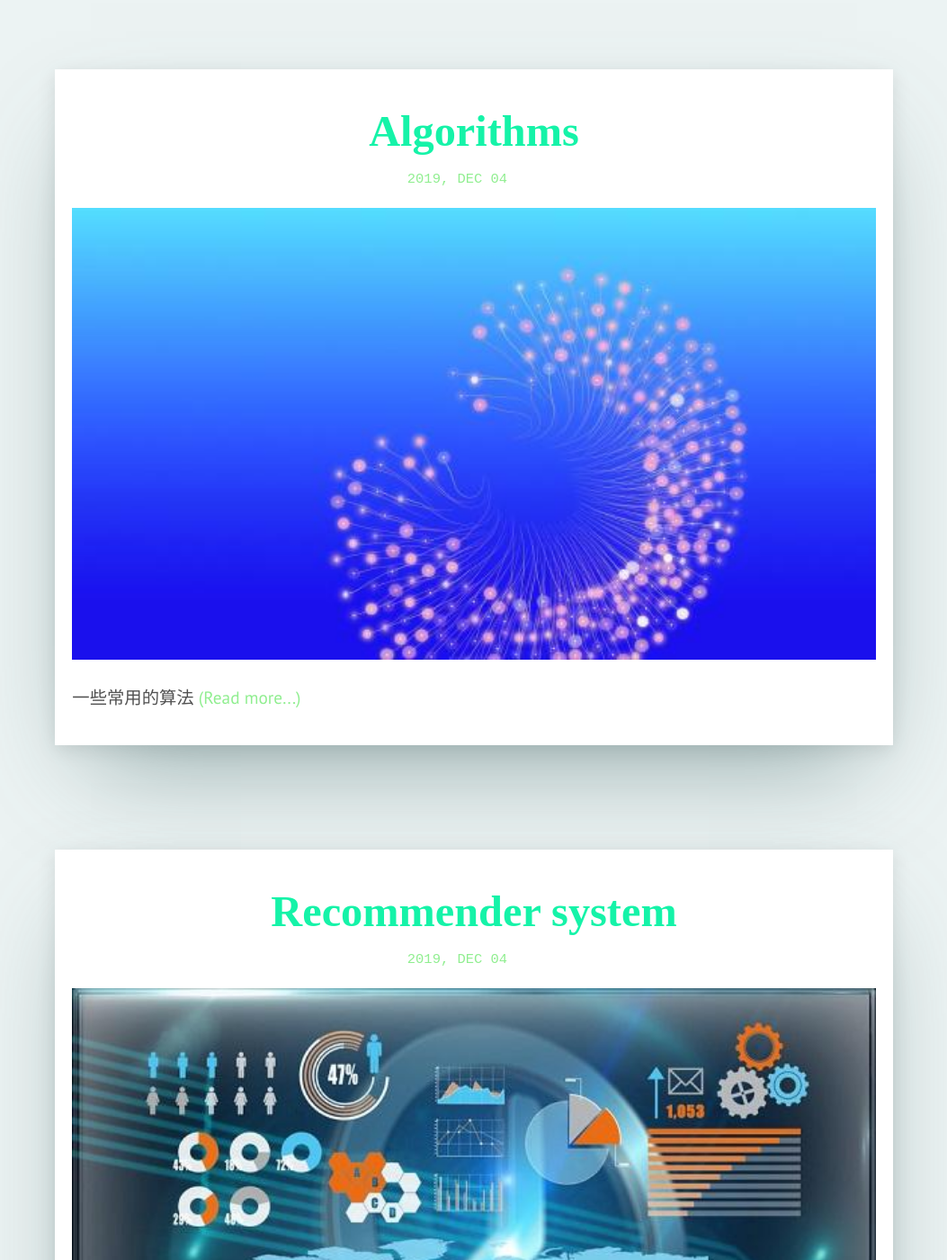
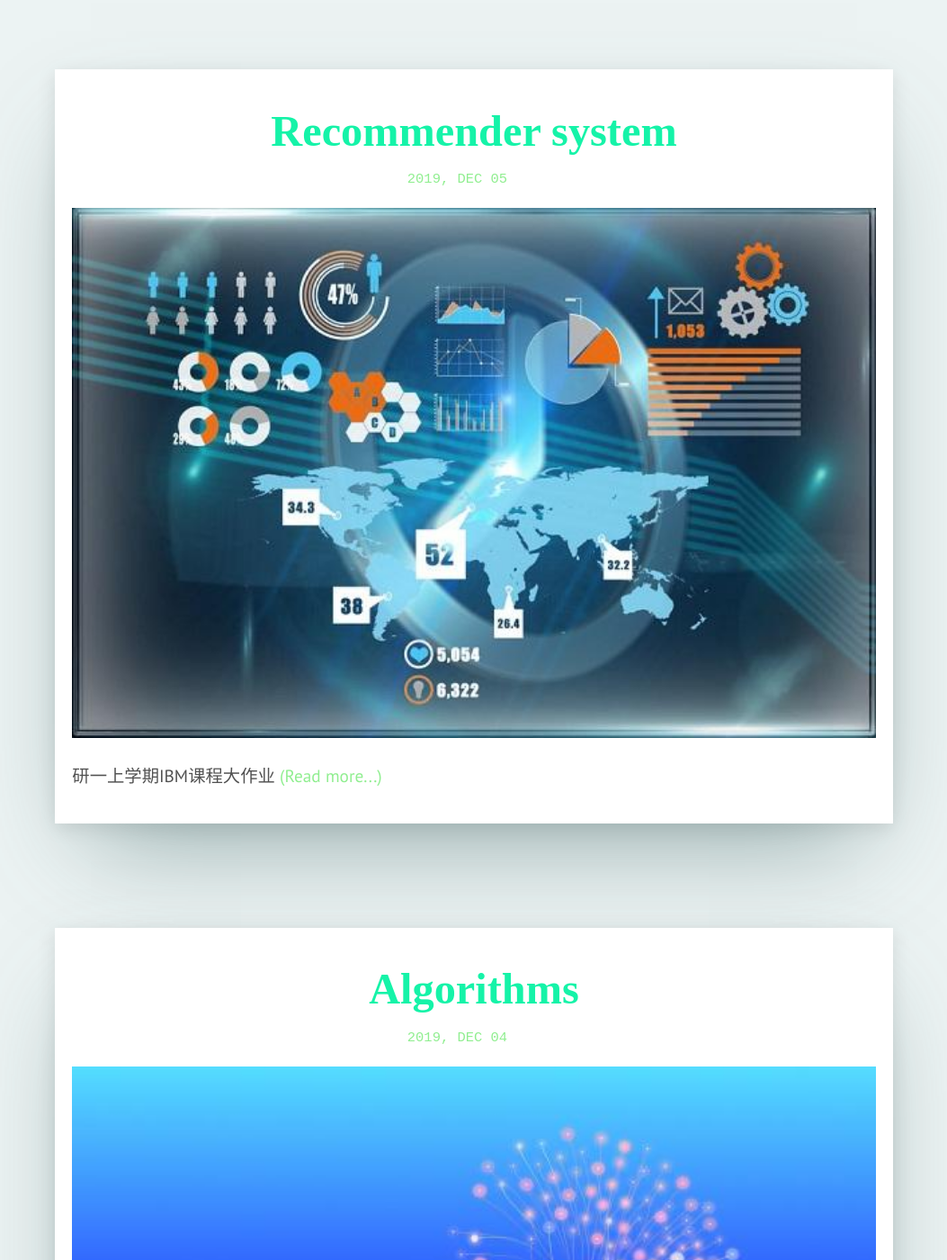
Before and after one commit to hu-xiaokang/blog, a Jekyll site: the page built from index.html, in a window 1280 px wide and 1400 px high. Shown: the whole window at 90% size, without its empty margins (113-1166 px from the left). Built offline with Jekyll 4.4.1, drawn with Linux system fonts in a browser that asks for light colours; some web fonts are replaced; the list of posts is cut into pages by our own code.

Commit message:
修改了时间

```diff
--- a/_posts/2019-11-28-a-test.markdown
+++ b/_posts/2019-11-28-a-test.markdown
@@ -1,7 +1,7 @@
 ---
 layout: post
 title:  "A test"
-date:  2019-11-28 19:02:00
+date:  2019-11-28 19:02:00 +0800
 img:  1/main.jpg
 description:  搭建完github page，测试一下
 ---
--- a/_posts/2019-11-29-Course-outline.markdown
+++ b/_posts/2019-11-29-Course-outline.markdown
@@ -1,7 +1,7 @@
 ---
 layout: post
 title:  "Course outline"
-date:  2019-11-29 19:53:00
+date:  2019-11-29 19:53:00 +0800
 img:  2/main.jpg
 description:  对学习课程的整理，梳理自大学以来学习的一些总结。
 
--- a/_posts/2019-11-30-For-work.markdown
+++ b/_posts/2019-11-30-For-work.markdown
@@ -1,7 +1,7 @@
 ---
 layout: post
 title: "找完工作的一个自我总结"
-date: 2019-11-30 21:40:00
+date: 2019-11-30 21:40:00 +0800
 img: 3/main.jpg
 description: 对找工作那段时间学习的一个总结，按照自己学习逻辑对期间的知识进行整理，以便之后查阅（职位：Java后台开发工程师）
 ---
--- a/_posts/2019-12-02-The-book-list.markdown
+++ b/_posts/2019-12-02-The-book-list.markdown
@@ -1,7 +1,7 @@
 ---
 layout: post
 title:  "The book list"
-date:  2019-12-02 12:32:00
+date:  2019-12-02 12:32:00 +0800
 img:  4/main.jpg
 description:  记录一些自己看过或听说过计算机相关的书
 ---
--- a/_posts/2019-12-05-Recommender-system.markdown
+++ b/_posts/2019-12-05-Recommender-system.markdown
@@ -1,7 +1,7 @@
 ---
 layout: post
 title:  "Recommender system"
-date:  2019-12-04 14:35:00 +0800
+date:  2019-12-05 14:45:00 +0800
 img:  6/main.jpg
 description: 研一上学期IBM课程大作业
 
```
